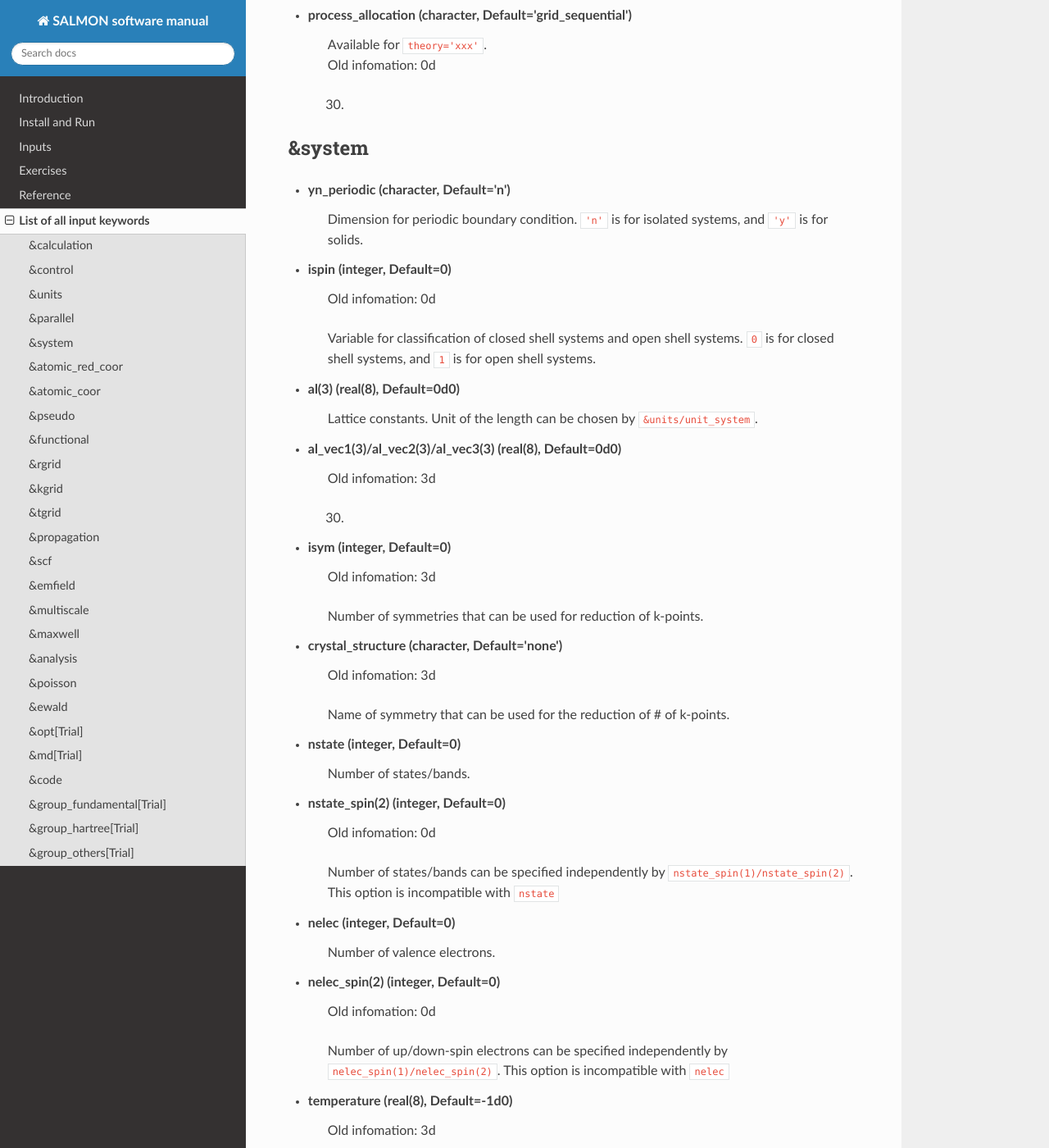
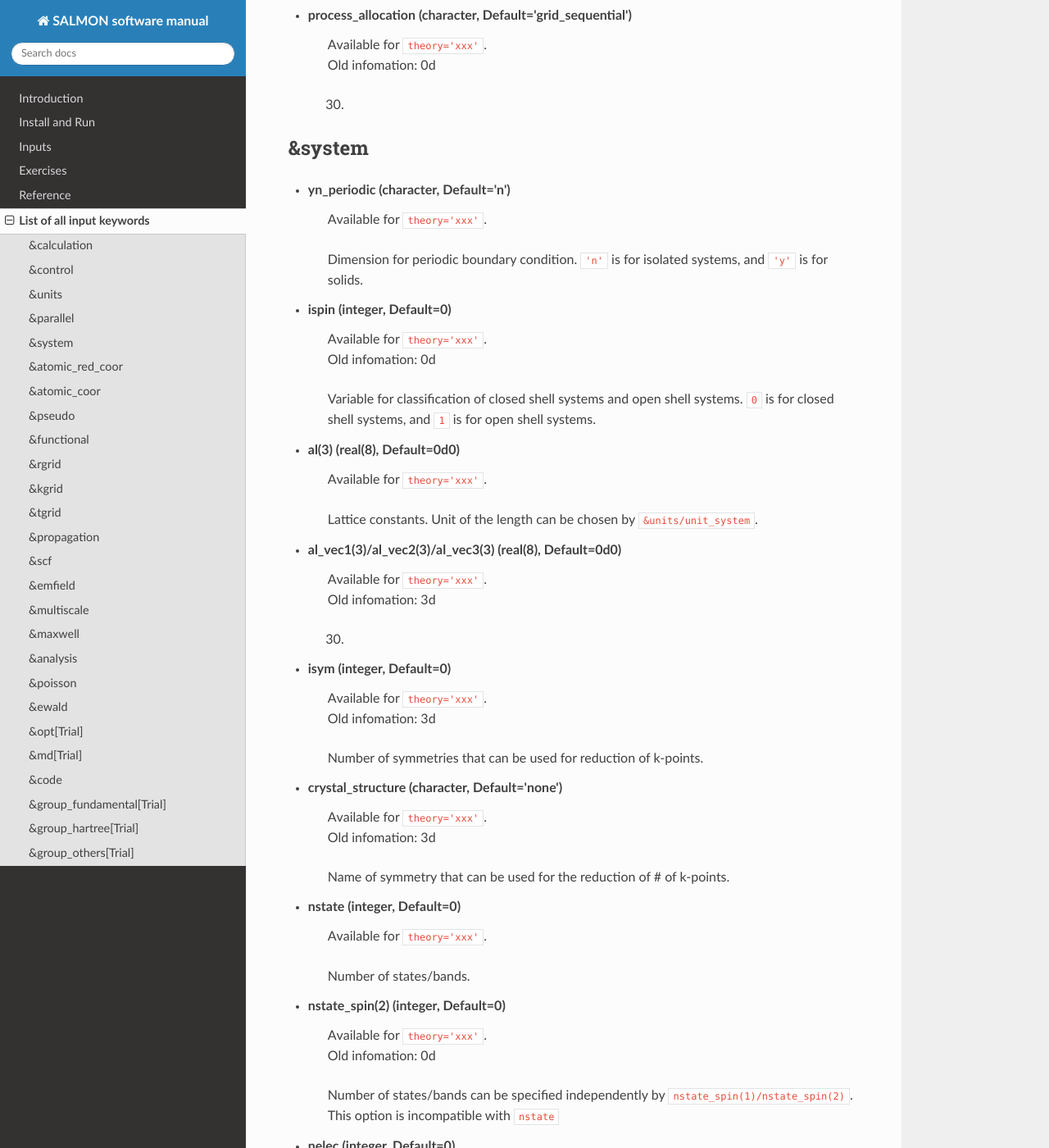
Before and after one commit to SALMON-TDDFT/SALMON-DOCS, a Sphinx documentation site: the page built from source/input_keyword_list.rst, in a window 1280 px wide and 1400 px high, scrolled down 3792 px. Shown: the whole window at 82% size. Built offline with Sphinx 7.4.7 and the Read the Docs theme 2.0.0, drawn with Linux system fonts in a browser that asks for light colours; formulas are drawn with MathJax 3; some of the changed text lies outside the part shown.

Commit message:
Update input_keyword_list.rst

```diff
--- a/source/input_keyword_list.rst
+++ b/source/input_keyword_list.rst
@@ -144,65 +144,79 @@ List of all input keywords
 -------
 
 - **yn_periodic** (character, Default='n')
+   | Available for ``theory='xxx'``.
    Dimension for periodic boundary condition.
    ``'n'`` is for isolated systems, and
    ``'y'`` is for solids.
 
 - **ispin** (integer, Default=0)
+   | Available for ``theory='xxx'``.
    | Old infomation: 0d
    Variable for classification of closed shell systems and open shell systems.
    ``0`` is for closed shell systems, and
    ``1`` is for open shell systems.
 
 - **al(3)** (real(8), Default=0d0)
+   | Available for ``theory='xxx'``.
    Lattice constants. Unit of the length can be chosen by ``&units/unit_system``.
 
 - **al_vec1(3)/al_vec2(3)/al_vec3(3)** (real(8), Default=0d0)
+   | Available for ``theory='xxx'``.
    | Old infomation: 3d
    xxx.
 
 - **isym** (integer, Default=0)
+   | Available for ``theory='xxx'``.
    | Old infomation: 3d
    Number of symmetries that can be used for reduction of k-points.
 
 - **crystal_structure** (character, Default='none')
+   | Available for ``theory='xxx'``.
    | Old infomation: 3d
    Name of symmetry that can be used for the reduction of # of k-points.
 
 - **nstate** (integer, Default=0)
+   | Available for ``theory='xxx'``.
    Number of states/bands.
 
 - **nstate_spin(2)** (integer, Default=0)
+   | Available for ``theory='xxx'``.
    | Old infomation: 0d
    Number of states/bands can be specified independently by ``nstate_spin(1)/nstate_spin(2)``.
    This option is incompatible with ``nstate``
 
 - **nelec** (integer, Default=0)
+   | Available for ``theory='xxx'``.
    Number of valence electrons.
 
 - **nelec_spin(2)** (integer, Default=0)
+   | Available for ``theory='xxx'``.
    | Old infomation: 0d
    Number of up/down-spin electrons can be specified independently by ``nelec_spin(1)/nelec_spin(2)``.
    This option is incompatible with ``nelec``
 
 - **temperature** (real(8), Default=-1d0)
+   | Available for ``theory='xxx'``.
    | Old infomation: 3d
    Temperature of electrons. When you calculate a system of zero band-gap energy like metals, zero or positive number of the temperature should be given.
    Unit of the energy can be chosen ``&units/unit_system``.
    Default is ``-1.0`` (this is for system which has a band gap energy).
 
 - **temperature_k** (real(8), Default=-1d0)[Trial]
+   | Available for ``theory='xxx'``.
    | Old infomation: 0d
    Temperature of electrons [K]. Default is ``-1.d0``.
 
 - **nelem** (integer, Default=0)
+   | Available for ``theory='xxx'``.
    Number of elements that will be used in calculations.
 
 - **natom** (integer, Default=0)
+   | Available for ``theory='xxx'``.
    Number of atoms in a calculation cell.
 
-
 - **file_atom_red_coor** (character, Default='none')[Trial]
+   | Available for ``theory='xxx'``.
    | Old infomation: 3d
    File name of atomic positions. In this file,
    the atomic coordinates can be written in reduced coordinates.
@@ -212,6 +226,7 @@ List of all input keywords
    ``&atomic_red_coor``.
 
 - **file_atom_coor** (character, Default='none')[Trial]
+   | Available for ``theory='xxx'``.
    | Old infomation: 0d
    File name of atomic positions. In this file,
    the atomic coordinates can be written in Cartesian cooridnates.
@@ -266,28 +281,36 @@ This option is incompatible with
 Input for psudopotentials. Size of array (:) is equal to ``&system/nelem``.
 
 - **file_pseudo(:)** (character, Default='none')
+   | Available for ``theory='xxx'``.
    Name of pseudopotential files.
 
 - **lmax_ps(:)** (integer, Default=-1)
+   | Available for ``theory='xxx'``.
    Maximum angular momentum of pseudopotential projectors.
 
 - **lloc_ps(:)** (integer, Default=-1)
+   | Available for ``theory='xxx'``.
    Angular momentum of pseudopotential that will be treated as local.
 
 - **izatom(:)** (integer, Default=-1)
+   | Available for ``theory='xxx'``.
    Atomic number.
 
 - **yn_psmask(:)** (character, Default='n')[Trial]
+   | Available for ``theory='xxx'``.
    Enable(``'y'``)/disable(``'n'``)
    Fourier filtering for pseudopotentials.
 
 - **alpha_mask(:)** (real(8), Default=0.8d0)[Trial]
+   | Available for ``theory='xxx'``.
    Parameter for the Fourier filtering for pseudopotential.
 
 - **gamma_mask(:)** (real(8), Default=1.8d0)[Trial]
+   | Available for ``theory='xxx'``.
    Parameter for the Fourier filtering for pseudopotential.
 
 - **eta_mask(:)** (real(8), Default=15.0d0)[Trial]
+   | Available for ``theory='xxx'``.
    Parameter for the Fourier filtering for pseudopotential.
 
 
```
